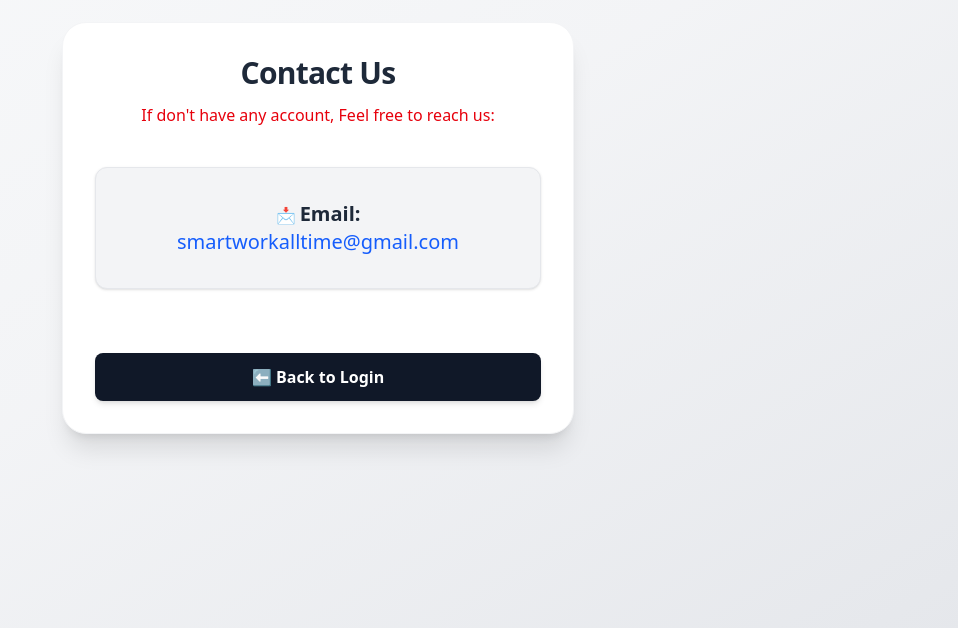
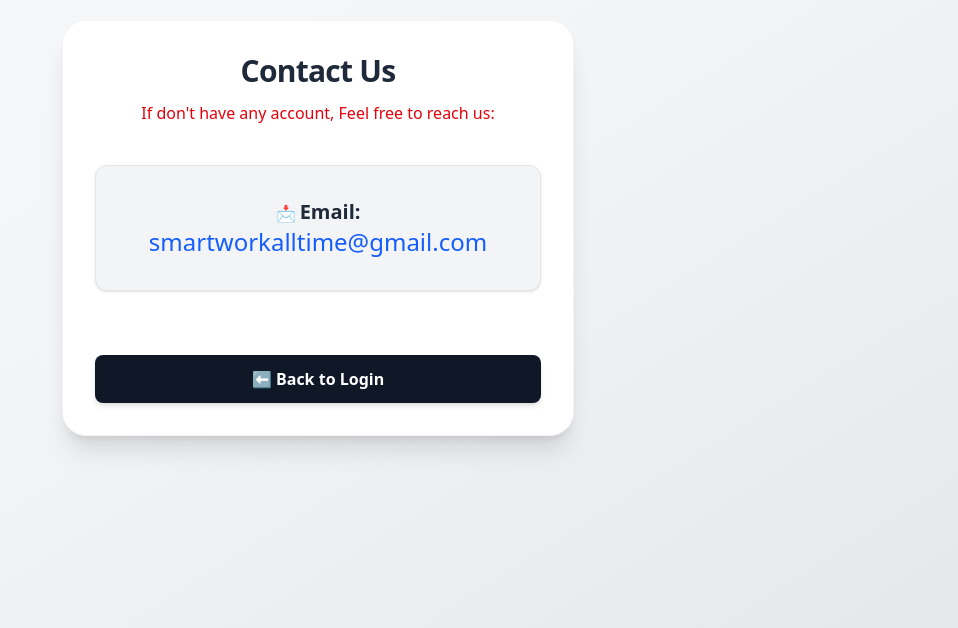
Before and after one commit to Mizan510/My-Daily-Work, a React app in the folder frontend/: page /Contact-Page in a window 1280 px wide. Shown: the part 172-800 px from the top of the page, without its empty margins (322-1280 px from the left). Built offline with nearby package versions, Linux system fonts and the light colour scheme; the HTML template or start-up script is replaced by a standard one.

Commit message:
new mail update

```diff
--- a/frontend/src/pages/ContactPage.jsx
+++ b/frontend/src/pages/ContactPage.jsx
@@ -21,7 +21,7 @@ const ContactPage = () => {
           <p className="text-gray-700 text-center text-sm sm:text-base">
             📩{" "}
             <span className="font-semibold  text-xl text-gray-800">Email:</span>{" "}
-            <span className="block text-center text-blue-600 text-sm sm:text-base md:text-xl break-all">
+            <span className="block text-center text-blue-600 text-base sm:text-lg md:text-2xl break-all">
               smartworkalltime@gmail.com
             </span>
           </p>
```
